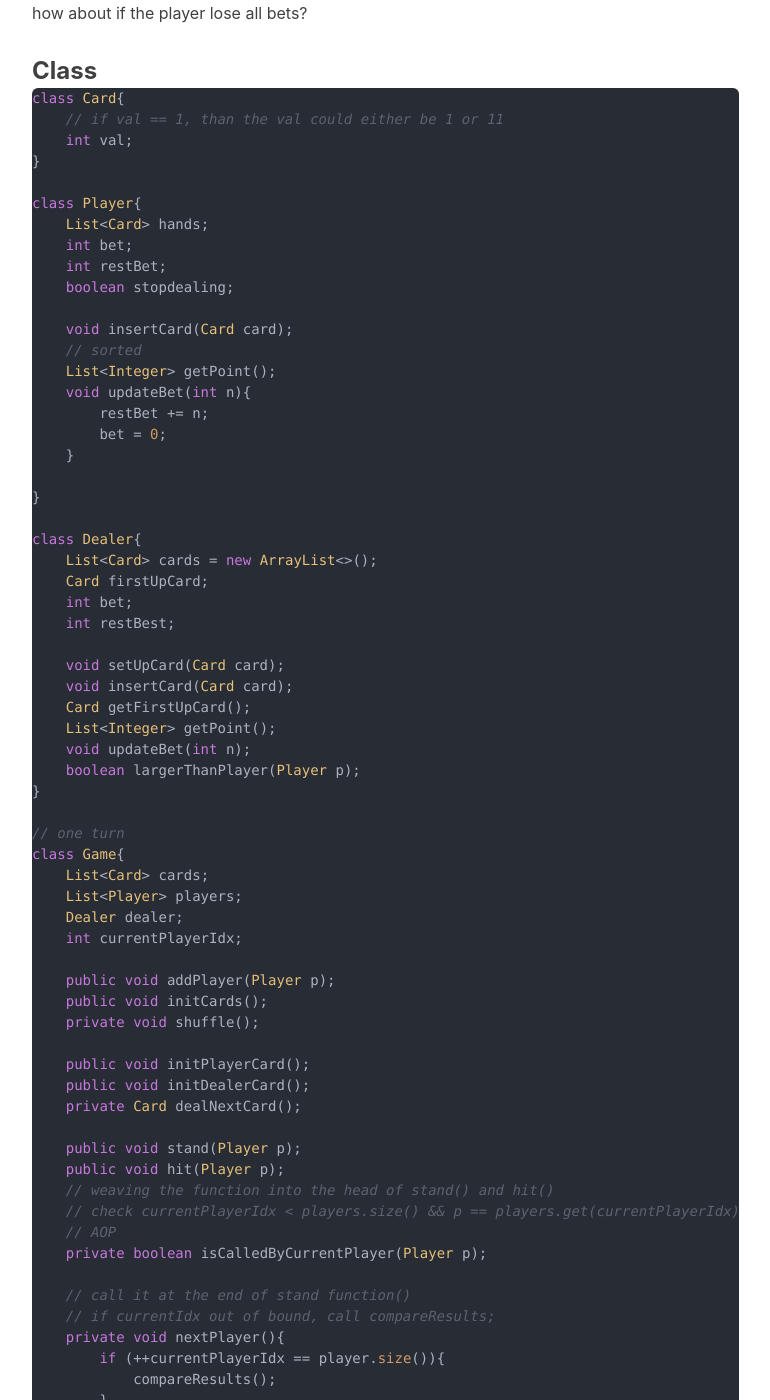
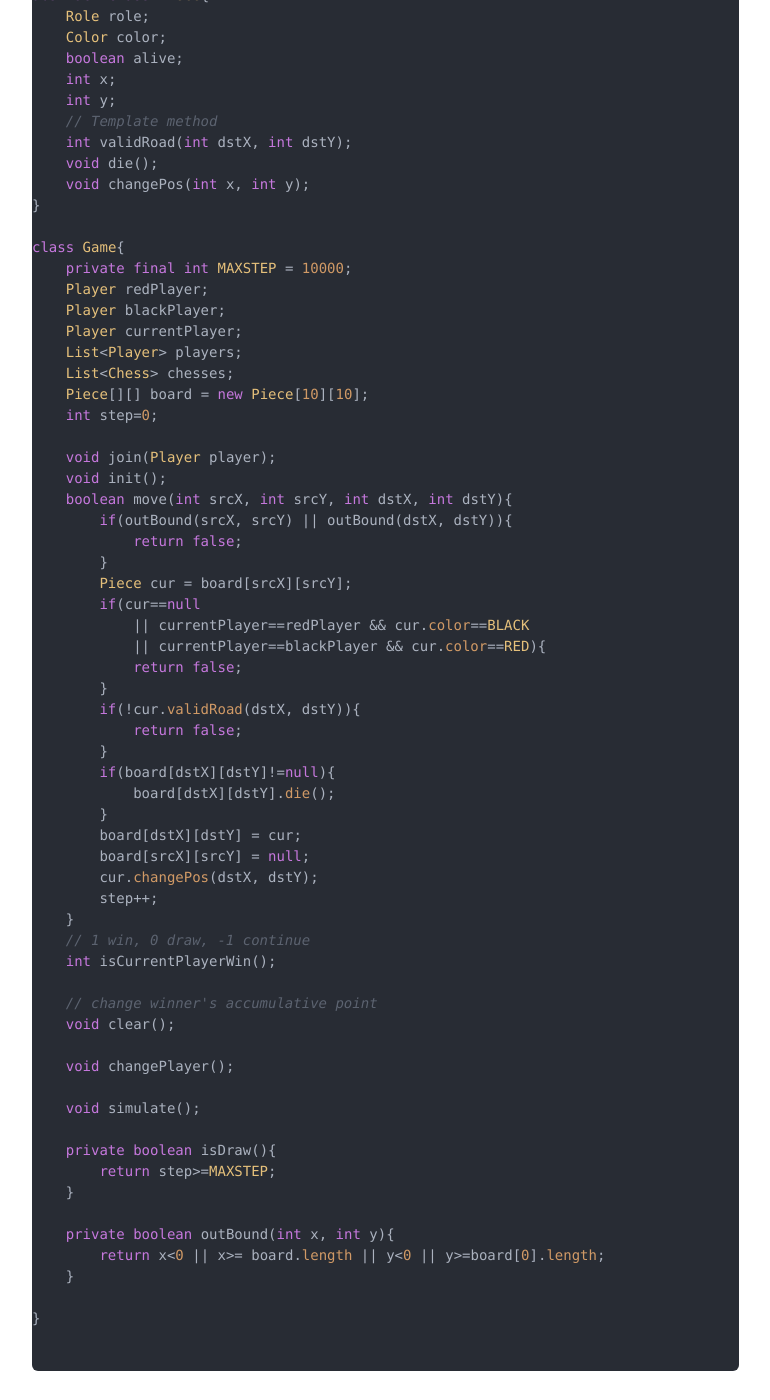
Before and after one commit to wirybeaver/wirybeaver.github.io, a Jekyll site: the page built from _posts/2018-12-29-ood-game.md, in a window 1280 px wide and 1400 px high, scrolled down 1812 px. Shown: the whole window, without its empty margins (233-1003 px from the left). Built offline with Jekyll 4.4.1, drawn with Linux system fonts in a browser that asks for light colours; nearby versions of some CDN libraries; comment, search, counter and statistics services are not loaded; some of the changed text lies outside the part shown.

Commit message:
chess game

````diff
--- a/_posts/2018-12-29-ood-game.md
+++ b/_posts/2018-12-29-ood-game.md
@@ -48,6 +48,92 @@ board/piece,  hand/suit, player
     - increase step
 
 **Class**<br/>
+
+```java
+enum Role{
+    GENERAL,
+    QUEEN,
+    BISHOP,
+    KNIGHT,
+    ROOK,
+    PAWN;
+}
+enum Color{
+    RED,
+    BLACK;
+}
+
+class Player{
+    int score;
+}
+
+abstract class Piece{
+    Role role;
+    Color color;
+    boolean alive;
+    int x;
+    int y;
+    // Template method
+    int validRoad(int dstX, int dstY);
+    void die();
+    void changePos(int x, int y);
+}
+
+class Game{
+    private final int MAXSTEP = 10000;
+    Player redPlayer;
+    Player blackPlayer;
+    Player currentPlayer;
+    List<Player> players;
+    List<Chess> chesses;
+    Piece[][] board = new Piece[10][10];
+    int step=0;
+
+    void join(Player player);
+    void init();
+    boolean move(int srcX, int srcY, int dstX, int dstY){
+        if(outBound(srcX, srcY) || outBound(dstX, dstY)){
+            return false;
+        }
+        Piece cur = board[srcX][srcY];
+        if(cur==null
+            || currentPlayer==redPlayer && cur.color==BLACK
+            || currentPlayer==blackPlayer && cur.color==RED){
+            return false;
+        }
+        if(!cur.validRoad(dstX, dstY)){
+            return false;
+        }
+        if(board[dstX][dstY]!=null){
+            board[dstX][dstY].die();
+        }
+        board[dstX][dstY] = cur;
+        board[srcX][srcY] = null;
+        cur.changePos(dstX, dstY);
+        step++;
+    }
+    // 1 win, 0 draw, -1 continue
+    int isCurrentPlayerWin();
+
+    // change winner's accumulative point
+    void clear();
+
+    void changePlayer();
+
+    void simulate();
+
+    private boolean isDraw(){
+        return step>=MAXSTEP;
+    }
+
+    private boolean outBound(int x, int y){
+        return x<0 || x>= board.length || y<0 || y>=board[0].length;
+    }
+
+}
+
+
+```
 
 ## Black Jack
 
````
